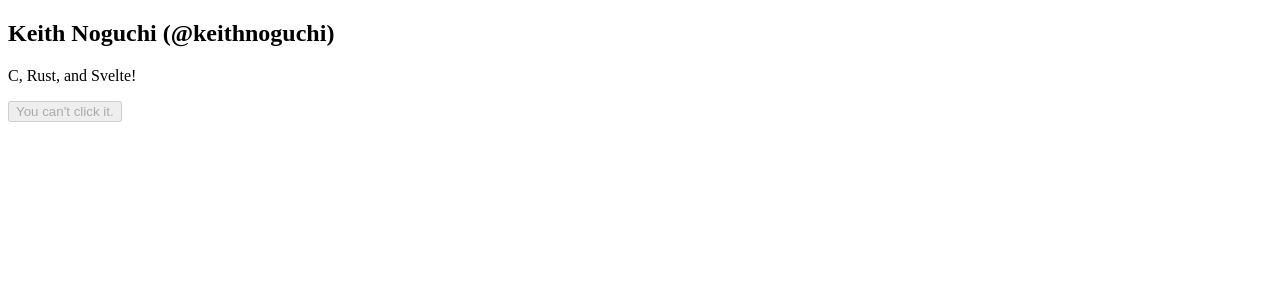
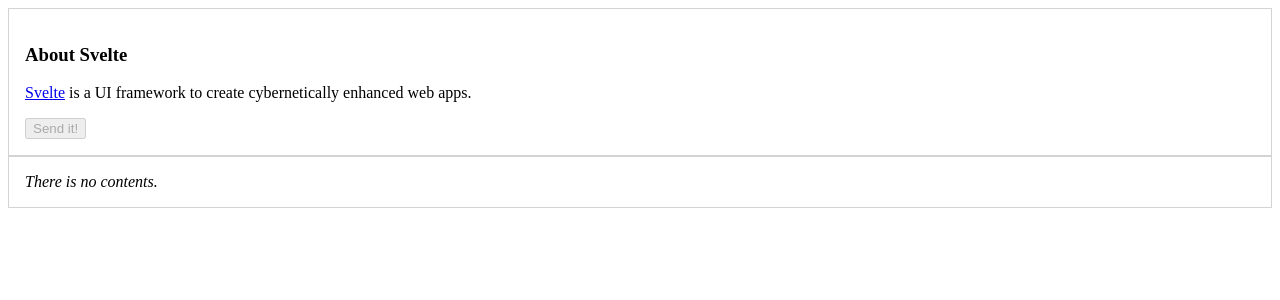
Before and after one commit to keithnoguchi/svelted, a Svelte app: page / in a window 1280 px wide. Shown: the top 300 px of the page. Built offline with nearby package versions, Linux system fonts and the light colour scheme.

Commit message:
Box: Let's practice the slot in Svelte
You can pass templates to components.

This is a super powerful feature, similer
to closures in programming languages.

```diff
--- a/src/App.svelte
+++ b/src/App.svelte
@@ -1,17 +1,21 @@
 <script>
-  import UserProfile from './UserProfile.svelte';
+  import Box from './Box.svelte';
   import Button from './Button.svelte';
-  import PropsTest from './PropsTest.svelte';
-
-  let keith = {
-    name: 'Keith Noguchi',
-    id: 'keithnoguchi',
-    bio: 'C, Rust, and Svelte!',
-  };
-  let props = {label: "You can't click it.", disabled: true};
+  let label = 'Send it!';
+  let disabled = true;
+  let condition = false;
 </script>
 
-<UserProfile user={keith} />
-<Button {...props} />
+<Box>
+  <h3>About Svelte</h3>
+  <p>
+    <a href="https://svelte.dev">Svelte</a> is a UI framework
+    to create cybernetically enhanced web apps.
+  </p>
+  <Button {label} {disabled} />
 
-<PropsTest foo="test" bar={42} />
+  {#if condition}
+    <div>...</div>
+  {/if}
+</Box>
+<Box />
--- /dev/null
+++ b/src/Box.svelte
@@ -0,0 +1,15 @@
+<script>
+</script>
+
+<div class="box">
+  <slot>
+    <em>There is no contents.</em>
+  </slot>
+</div>
+
+<style>
+  .box {
+    border: 1px solid lightgray;
+    padding: 1em;
+  }
+</style>
--- a/src/Button.svelte
+++ b/src/Button.svelte
@@ -3,4 +3,6 @@
   export let disabled = false;
 </script>
 
-<button {disabled}>{label}</button>
+<button {disabled}>
+  {label}
+</button>
--- a/src/PropsTest.svelte
+++ /dev/null
@@ -1,3 +0,0 @@
-<script>
-  console.log($$props);
-</script>
--- a/src/UserProfile.svelte
+++ /dev/null
@@ -1,6 +0,0 @@
-<script>
-  export let user;
-</script>
-
-<h2>{user.name} (@{user.id})</h2>
-<p>{user.bio}</p>
```
